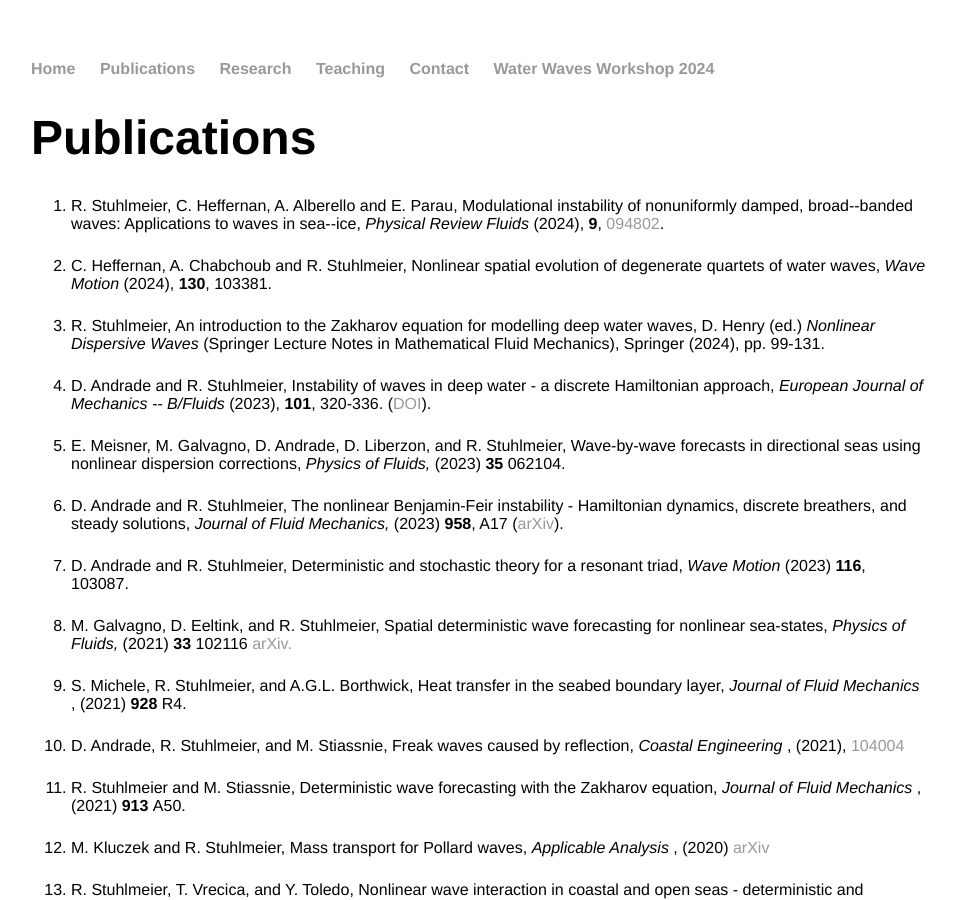
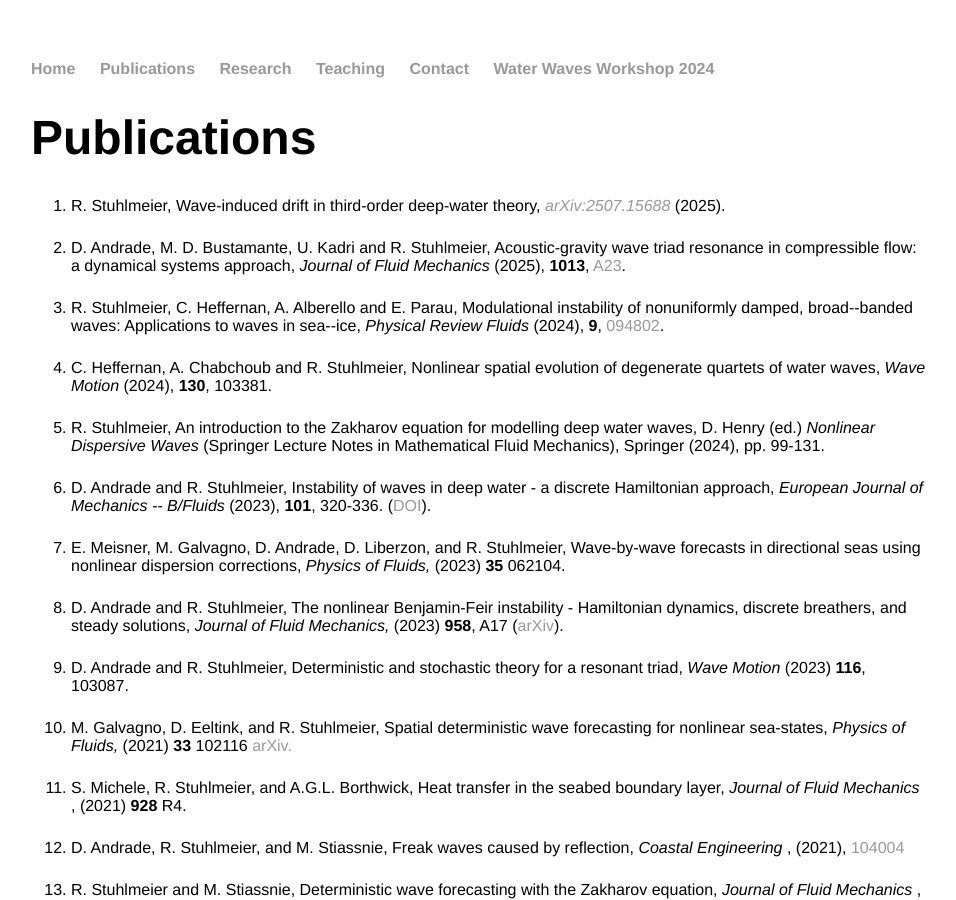
Before and after one commit to rstuhlmeier/rstuhlmeier.github.io, a Jekyll site: the page built from publications/index.html, in a window 1280 px wide and 900 px high. Shown: the whole window, without its empty margins (161-1117 px from the left). Built offline with Jekyll 4.4.1, drawn with Linux system fonts in a browser that asks for light colours.

Commit message:
Update index.html

```diff
--- a/publications/index.html
+++ b/publications/index.html
@@ -6,6 +6,10 @@ title: Raphael Stuhlmeier - Publications
 
 <h1>Publications</h1>
 <ol>
+  <li>R. Stuhlmeier, Wave-induced drift in third-order deep-water theory, <em><a href="https://arxiv.org/abs/2507.15688">arXiv:2507.15688</a></em> (2025). </li>
+  <p>
+  <li>D. Andrade, M. D. Bustamante, U. Kadri and R. Stuhlmeier, Acoustic-gravity wave triad resonance in compressible flow: a dynamical systems approach, <em>Journal of Fluid Mechanics</em> (2025), <b>1013</b>, <a href="https://www.cambridge.org/core/journals/journal-of-fluid-mechanics/article/acousticgravity-wave-triad-resonance-in-compressible-flow-a-dynamical-systems-approach/88374455A7874A9A820BBFB4EAC96593">A23</a>. </li>
+  <p>
   <li>R. Stuhlmeier, C. Heffernan, A. Alberello and E. Parau, Modulational instability of nonuniformly damped, broad--banded waves: Applications to waves in sea--ice, <em>Physical Review Fluids</em> (2024), <b>9</b>, <a href="https://journals.aps.org/prfluids/abstract/10.1103/PhysRevFluids.9.094802">094802</a>. </li>
   <p>
   <li>C. Heffernan, A. Chabchoub and R. Stuhlmeier, Nonlinear spatial evolution of degenerate quartets of water waves, <em>Wave Motion</em> (2024), <b>130</b>, 103381. </li>
```
